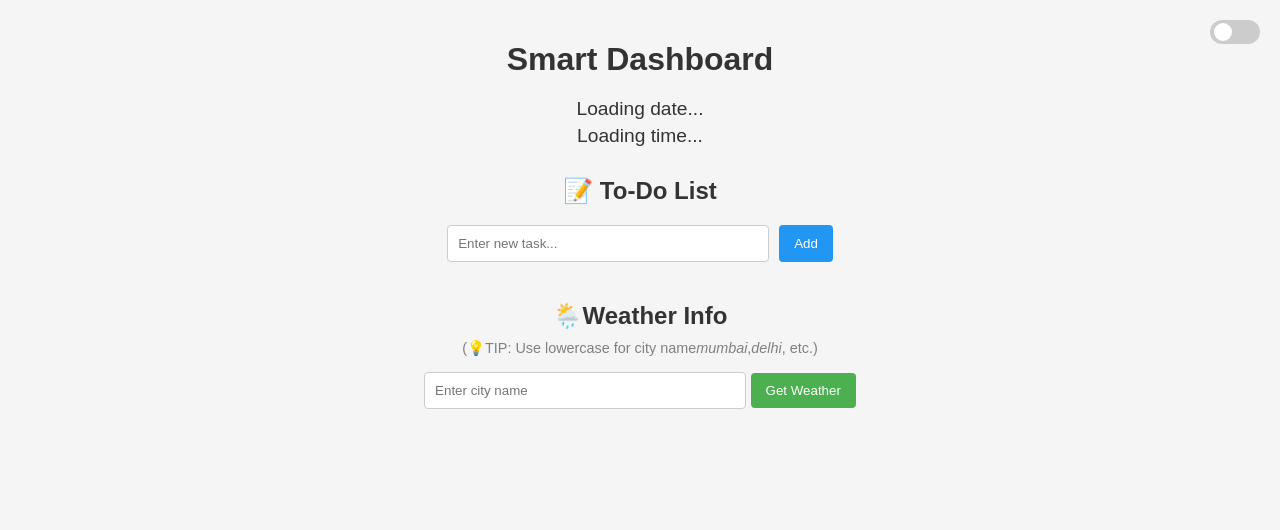
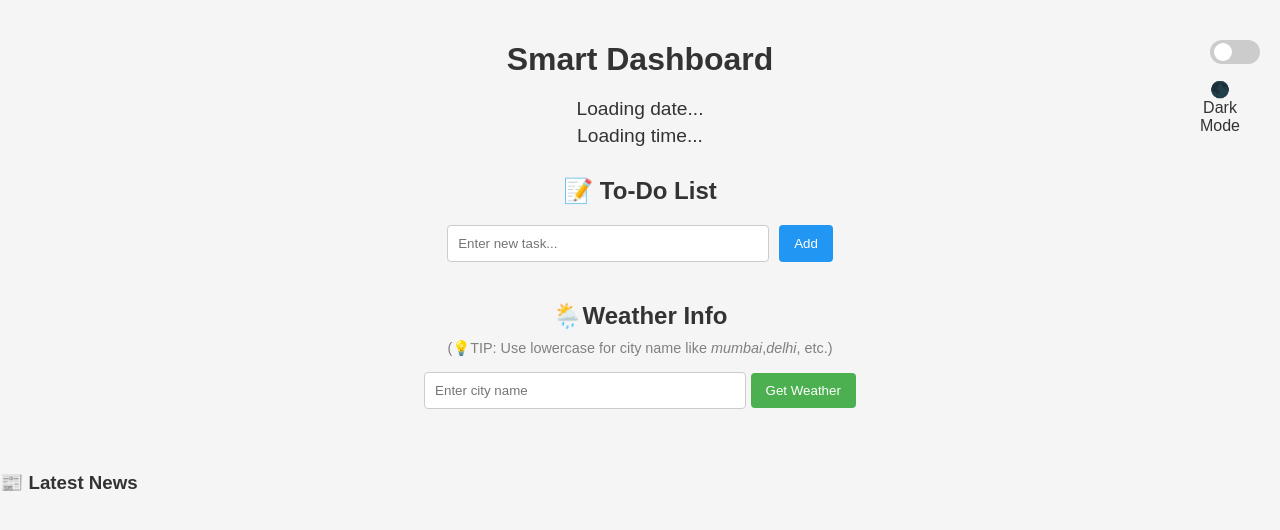
Before and after one commit to CodeyBite/smart-dashboard, a Flask app: template templates/index.html in a window 1280 px wide. Shown: the top 530 px of the page. Run offline with Flask 3, Linux system fonts and the light colour scheme; the template is opened without the code that fills it, so the values that code supplies are empty.

Commit message:
Added news feature and update styling

```diff
--- a/app.py
+++ b/app.py
@@ -1,4 +1,4 @@
-from flask import Flask, render_template, request
+from flask import Flask, render_template, request, jsonify
 import requests
 import os
 from datetime import datetime
@@ -45,5 +45,20 @@ def dashboard():
     weather = get_weather(city)
     return render_template("index.html", time=time_str, date=date_str, weather=weather, city=city)
 
+@app.route('/news')
+def get_news():
+    api_key = os.getenv("NEWS_API_KEY")
+    url = f"https://newsapi.org/v2/top-headlines?country=in&apiKey={api_key}"
+
+    response = requests.get(url)
+    if response.status_code != 200:
+        return jsonify({'error': 'Could not fetch news'})
+
+    data = response.json()
+    articles = data.get('articles', [])[:10]  # Limit to top 10 news
+    news_list = [{'title': a['title'], 'url': a['url']} for a in articles]
+
+    return jsonify(news=news_list)
+
 if __name__ == "__main__":
     app.run(host='0.0.0.0', port=10000)
--- a/static/style.css
+++ b/static/style.css
@@ -199,3 +199,33 @@ input:checked + .slider:before {
         align-items: center;
     }
 }
+
+.toggle-container{
+    text-align: center;
+    margin-top: 20px;
+}
+
+.toggle-container-label{
+    font-size: 16px;
+    font-weight: 600;
+    color: gray;
+    margin-bottom: 5px;
+}
+
+#news-section{
+    background-color: #1e1e1e;
+    color: white;
+    padding: 1rem;
+    border-radius: 10px;
+    margin-top: 1rem;
+}
+
+#news-list{
+    list-style-type: none;
+    padding: 0;
+}
+
+#news-list li{
+    padding: 0.5rem 0;
+    border-bottom: 1px solid #444;
+}
--- a/templates/index.html
+++ b/templates/index.html
@@ -166,6 +166,7 @@
 </head>
 <body>
     <div class="toggle-container">
+        <p class="toggle-container">🌑 Dark Mode</p>
         <label class="switch">
             <input type="checkbox" id="darkModeToggle" />
             <span class="slider"></span>
@@ -192,7 +193,7 @@
         <div class="weather-section">
             <h2>🌦️Weather Info</h2>
             <p style="font-size: 0.9em; color: gray; margin-top: -10px;">
-                (💡TIP: Use lowercase for city name<em>mumbai</em>,<em>delhi</em>, etc.)
+                (💡TIP: Use lowercase for city name like <em>mumbai</em>,<em>delhi</em>, etc.)
             </p>
             <form method="POST">
                 <input type="text" name="city" placeholder="Enter city name" value="{{ city or '' }}" />
@@ -210,6 +211,27 @@
             </div>
         </div>
     </div>
+    <div id="news">
+        <h3>📰 Latest News</h3>
+        <ul id="news-list"></ul>
+    </div>
+
+    <script>
+        fetch('/news')
+        .then(response => response.json())
+        .then(data => {
+            const newsList =
+    document.getElementById('news-list');
+        data.artical.forEach(artical =>
+        {
+            const item =
+    document.createElement('li');
+        item.textContent =
+    artical.title;
+        newsList.appendChild(iteam);
+        });
+        });
+    </script>
 
     <script src="/static/script.js"></script>
 </body>
```
Also changed, not shown: 1 other file.
